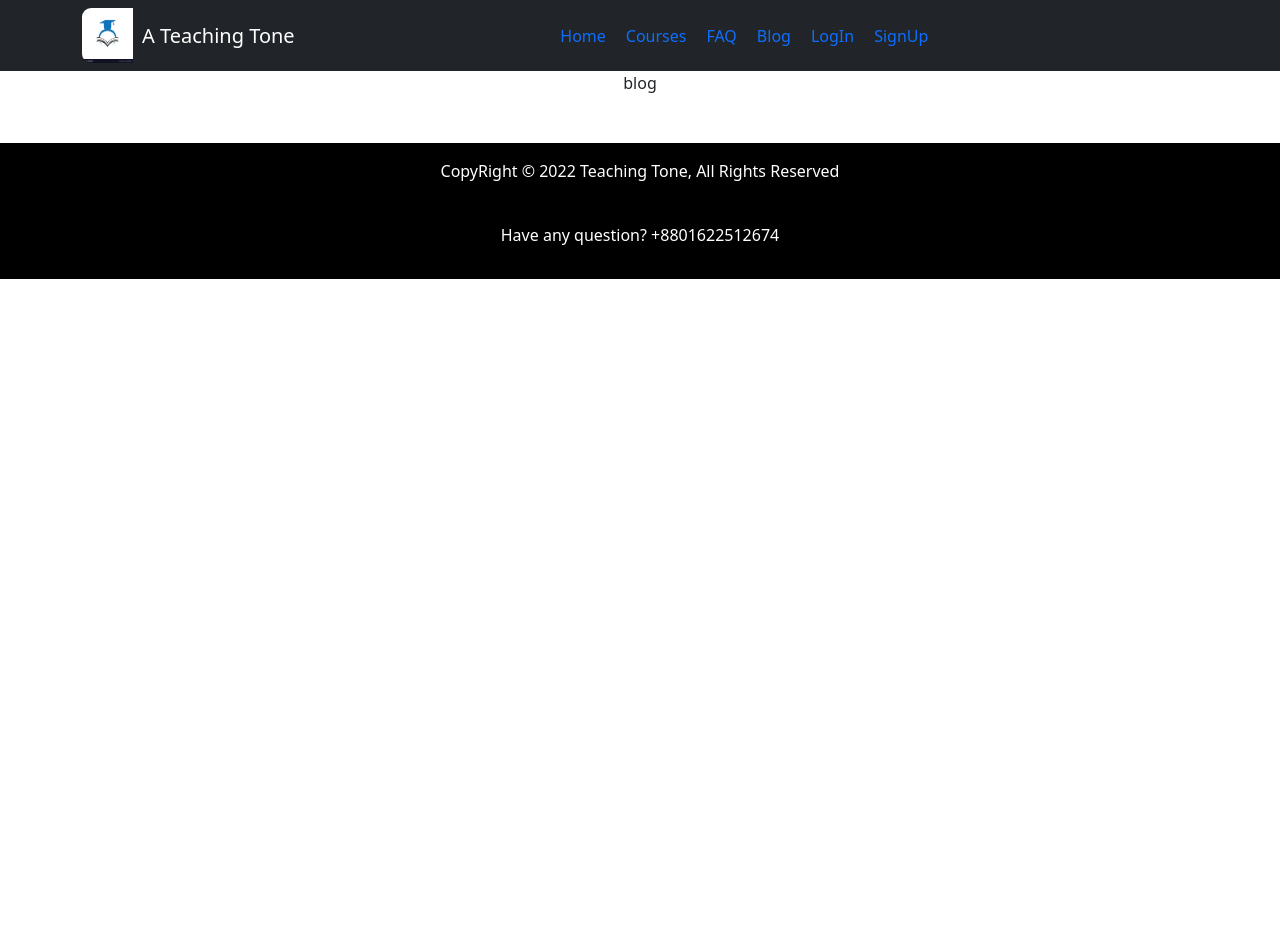
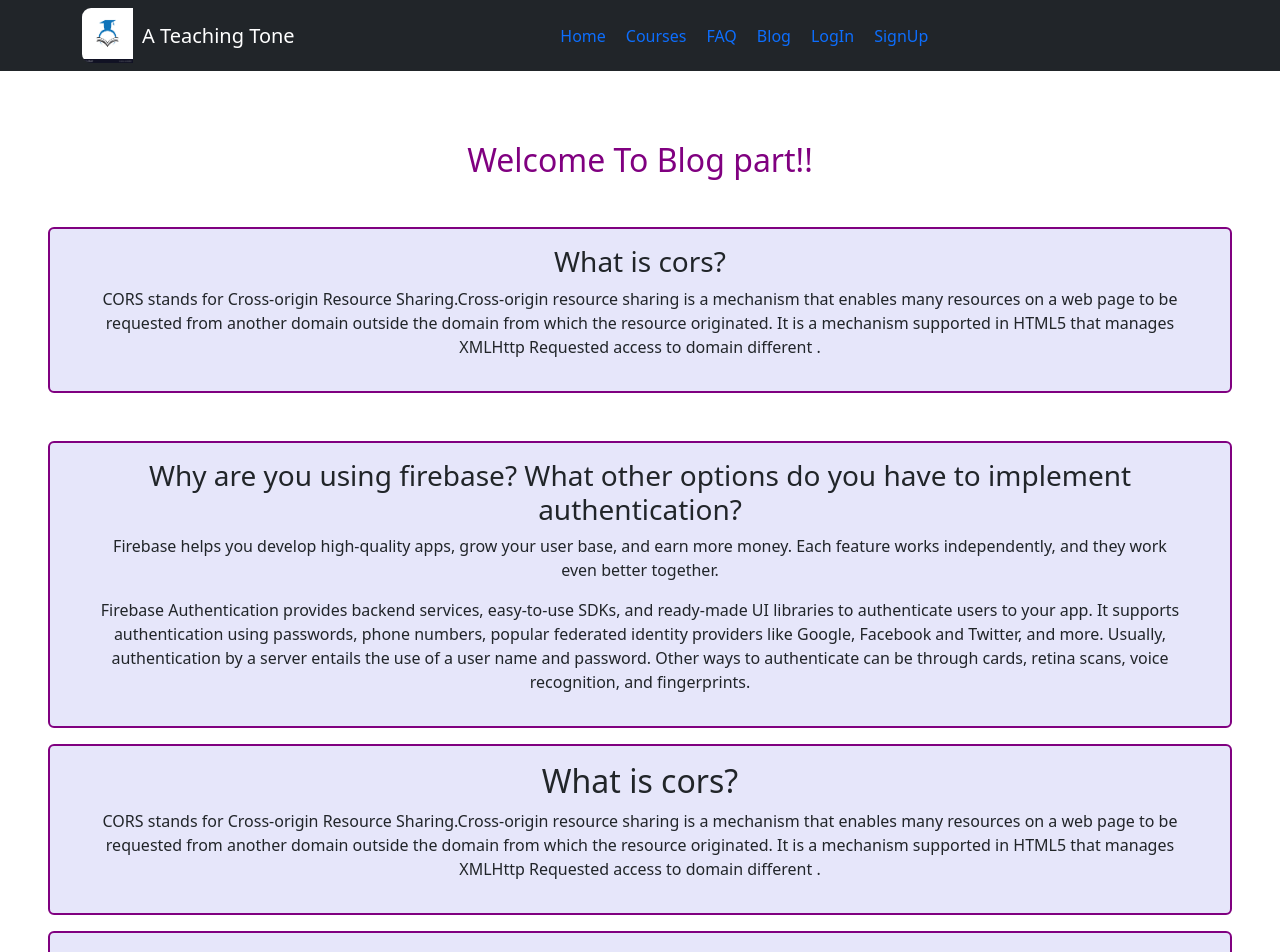
Before and after one commit to sadia136310/a-teaching-tone-client, a React (Create React App) app: page /blog in a window 1280 px wide. Shown: the top 952 px of the page. Before the commit the page ends 800 px from the top, so only its background shows below. Built offline with nearby package versions, Linux system fonts and the light colour scheme.

Commit message:
second commit

```diff
--- /dev/null
+++ b/src/Blog/Blog.css
@@ -0,0 +1,9 @@
+.color{
+    color: purple;
+    margin-top: 70px;
+}
+.ques{
+    border: 2px solid purple;
+    background-color: lavender;
+
+}
--- a/src/Blog/Blog.js
+++ b/src/Blog/Blog.js
@@ -1,9 +1,33 @@
 import React from 'react';
+import './Blog.css';
 
 const Blog = () => {
     return (
         <div>
-            blog
+            <h2 className='color'> Welcome To Blog part!! </h2>
+
+            <div className='ques mx-5 py-3 px-5 my-5 rounded'>
+                <h3> What is cors?</h3>
+                <p>CORS stands for Cross-origin Resource Sharing.Cross-origin resource sharing is a mechanism that enables many resources on a web page to be requested from another domain outside the domain from which the resource originated. It is a mechanism supported in HTML5 that manages XMLHttp Requested access to domain different .</p>
+            </div>
+
+            <div className='ques mx-5 py-3 px-5 my-3 rounded'>
+                <h3> Why are you using firebase? What other options do you have to implement authentication? </h3>
+                <p>Firebase helps you develop high-quality apps, grow your user base, and earn more money. Each feature works independently, and they work even better together.</p>
+
+                <p>Firebase Authentication provides backend services, easy-to-use SDKs, and ready-made UI libraries to authenticate users to your app. It supports authentication using passwords, phone numbers, popular federated identity providers like Google, Facebook and Twitter, and more.
+
+                    Usually, authentication by a server entails the use of a user name and password. Other ways to authenticate can be through cards, retina scans, voice recognition, and fingerprints.
+                </p>
+            </div>
+            <div className='ques mx-5 py-3 px-5 my-3 rounded'>
+                <h2> What is cors?</h2>
+                <p>CORS stands for Cross-origin Resource Sharing.Cross-origin resource sharing is a mechanism that enables many resources on a web page to be requested from another domain outside the domain from which the resource originated. It is a mechanism supported in HTML5 that manages XMLHttp Requested access to domain different .</p>
+            </div>
+            <div className='ques mx-5 py-3 px-5 my-3 rounded'>
+                <h2> What is cors?</h2>
+                <p>CORS stands for Cross-origin Resource Sharing.Cross-origin resource sharing is a mechanism that enables many resources on a web page to be requested from another domain outside the domain from which the resource originated. It is a mechanism supported in HTML5 that manages XMLHttp Requested access to domain different .</p>
+            </div>
         </div>
     );
 };
```
